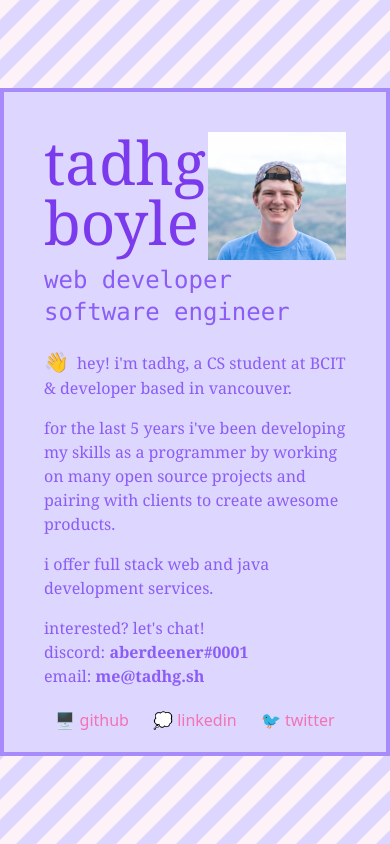
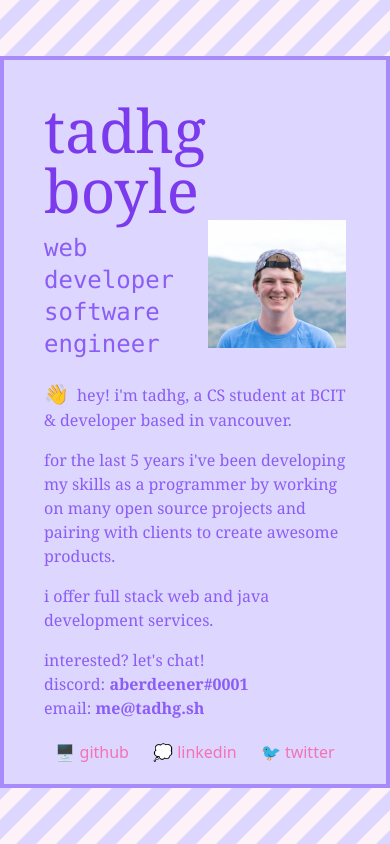
Before and after one commit to tadhgboyle/tadhg.sh, a Vue app: page / in a window 390 px wide. Built offline with nearby package versions, Linux system fonts and the light colour scheme.

Commit message:
make image a little more mobile friendly

```diff
--- a/src/App.vue
+++ b/src/App.vue
@@ -1,10 +1,10 @@
 <template>
     <div class="h-screen mx-auto bg-pink-50 textured grid place-items-center">
         <div class="bg-purple-200 mt-auto mb-auto px-10 pt-10 pb-5 border-4 max-w-2xl border-purple-400">
-            <img :src="me" alt="Me!" class="max-h-32 float-right">
-            <h1 class="font-serif text-purple-600 text-6xl">
+            <h1 class="font-serif text-purple-600 text-6xl inline-block">
                 tadhg boyle
             </h1>
+            <img :src="me" alt="Me!" class="max-h-32 float-right">
             <h5 class="font-mono text-purple-500 text-2xl pt-3 pb-5">
                 web developer
                 <br>
```
